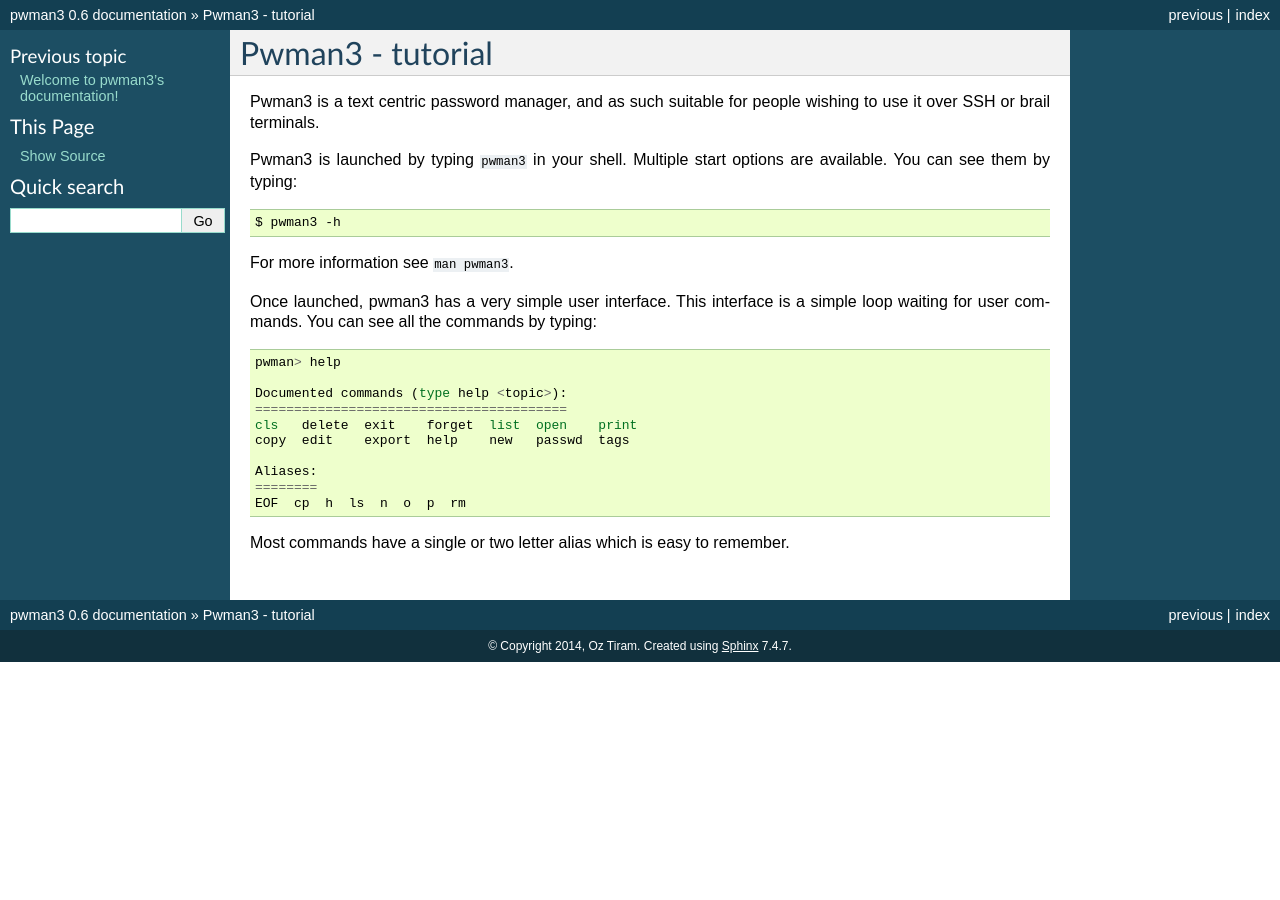
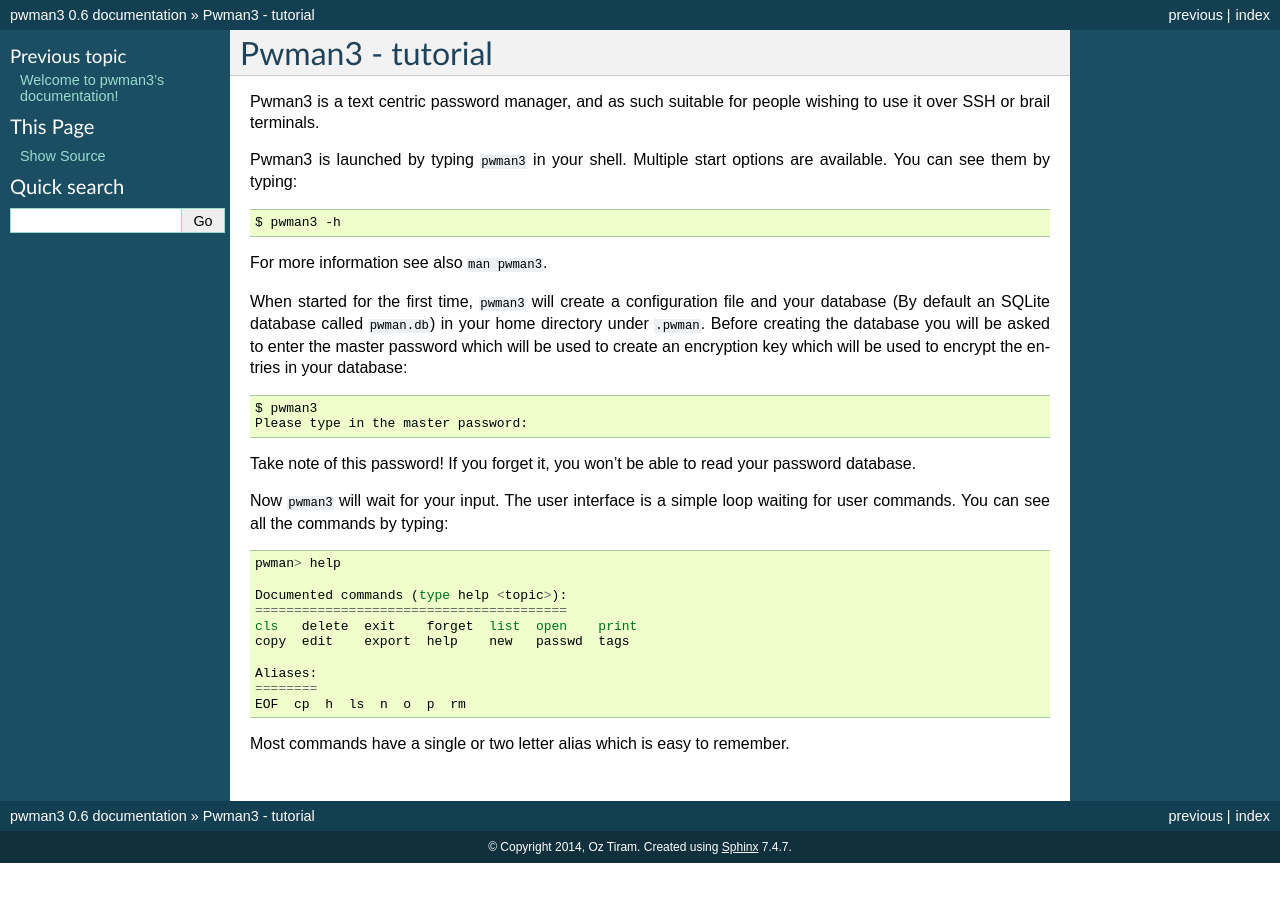
Before and after one commit to pwman3/pwman3, a Sphinx documentation site: the page built from docs/source/tutorial.rst, in a window 1280 px wide. Built offline with Sphinx 7.4.7, drawn with Linux system fonts in a browser that asks for light colours.

Commit message:
Update introduction to tutorial

```diff
--- a/docs/source/tutorial.rst
+++ b/docs/source/tutorial.rst
@@ -9,9 +9,22 @@
 
     $ pwman3 -h
 
-For more information see ``man pwman3``.
+For more information see also ``man pwman3``.
 
-Once launched, pwman3 has a very simple user interface. This interface is
+When started for the first time, ``pwman3`` will create a configuration file
+and your database (By default an SQLite database called ``pwman.db``) in your
+home directory under ``.pwman``.
+Before creating the database you will be asked to enter the master password which
+will be used to create an encryption key which will be used to encrypt the entries
+in your database::
+
+    $ pwman3
+    Please type in the master password:
+
+Take note of this password! If you forget it, you won't be able to read your password
+database.
+
+Now ``pwman3`` will wait for your input.  The user interface is
 a simple loop waiting for user commands. You can see all the commands by typing::
 
     pwman> help
```
